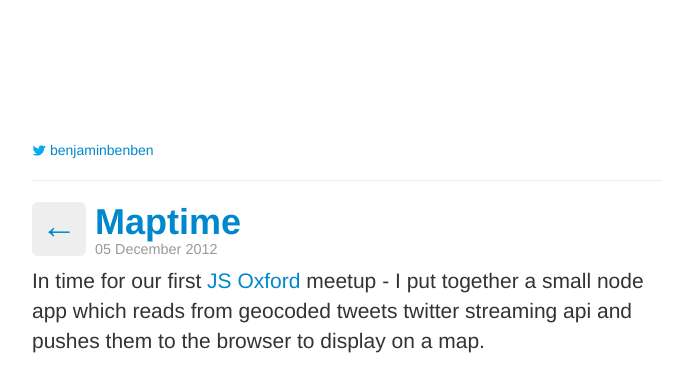
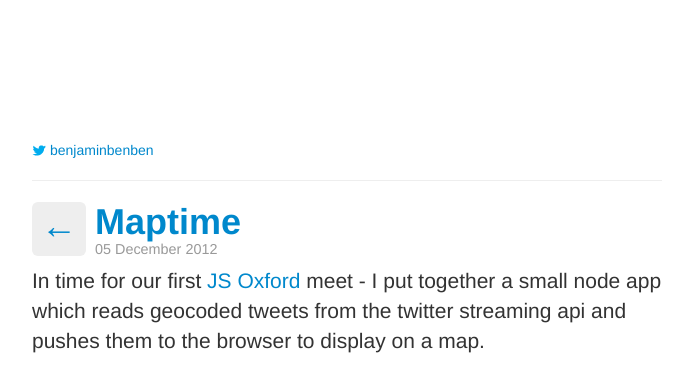
Before and after one commit to benfoxall/benfoxall.github.com, a Jekyll site: the page built from _posts/2012-12-05-maptime.md, in a window 1280 px wide and 900 px high, cut to the strip 0-372 px from the top of the window. Shown: the whole strip, without its empty margins (24-717 px from the left). Built offline with Jekyll 4.4.1, drawn with Linux system fonts in a browser that asks for light colours; comment, search, counter and statistics services are not loaded; some of the changed text lies outside the part shown.

Commit message:
typo and added jsOx note

```diff
--- a/_posts/2012-12-05-maptime.md
+++ b/_posts/2012-12-05-maptime.md
@@ -2,7 +2,7 @@
 layout: post
 ---
 
-<p class="lead">In time for our first <a href="https://twitter.com/intent/user?screen_name=jsoxford">JS Oxford</a> meetup - I put together a small node app which reads from geocoded tweets twitter streaming api and pushes them to the browser to display on a map.</p>
+<p class="lead">In time for our first <a href="https://twitter.com/intent/user?screen_name=jsoxford">JS Oxford</a> meet - I put together a small node app which reads geocoded tweets from the twitter streaming api and pushes them to the browser to display on a map.</p>
 
 <iframe width="640" height="360" src="http://www.youtube.com/embed/vZ9XZNHP7Sk?showinfo=0" frameborder="0" allowfullscreen="true"> </iframe>
 
@@ -96,6 +96,7 @@
 
 And that's it!  Have a look at the code on [github][gh] (I've missed out a little bit of the surrounding bumf above) and have a play with it.
 
+Also, if you are based around Oxford - come along to our next JSOxford meet on the [17th of January][jsox-jan].
 
 
 [wo]: http://www.whiteoctober.co.uk/
```
Also changed, not shown: other parts of _posts/2012-12-05-maptime.md (+1 -0 lines).
